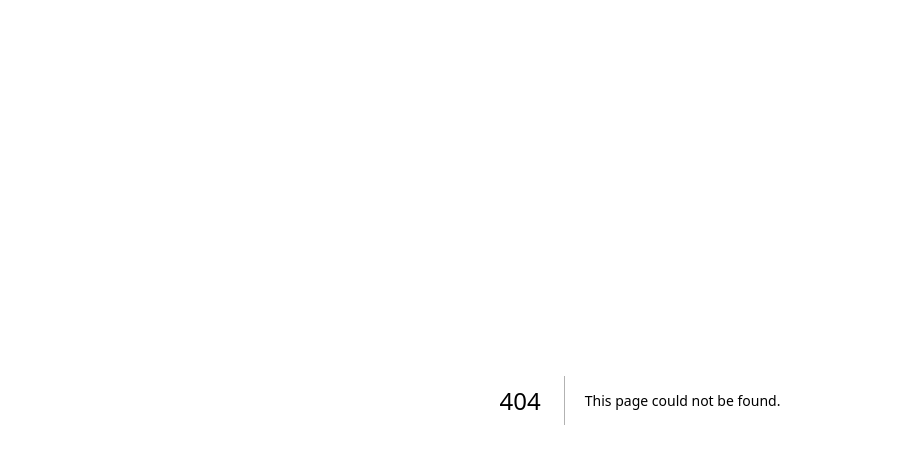
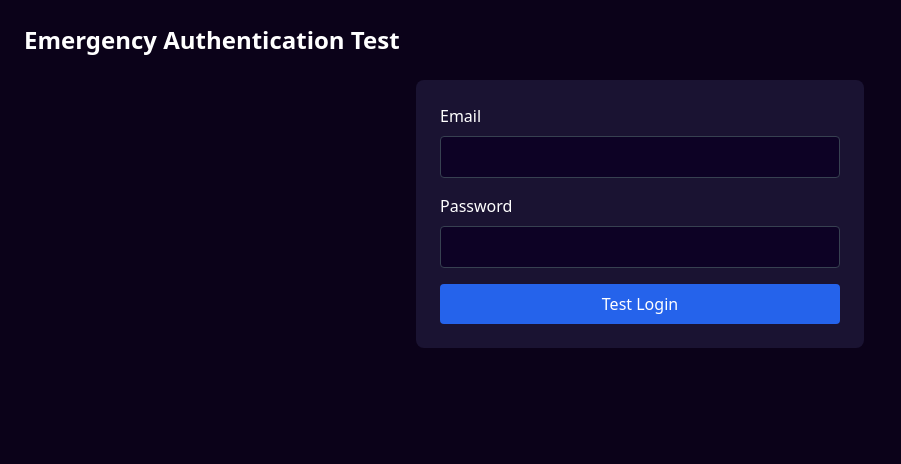
Before and after one commit to Crevista/Tiktok-affiliate-search, a Next.js app: page /test-auth in a window 1280 px wide. Before the commit this address had no page. Shown: the top 464 px of the page, without its empty margins (0-901 px from the left). Built offline with nearby package versions, Linux system fonts and the light colour scheme.

Commit message:
Create page.js

```diff
--- /dev/null
+++ b/app/test-auth/page.js
@@ -0,0 +1,78 @@
+"use client";
+
+import { useState } from 'react';
+import { signIn } from 'next-auth/react';
+import { useRouter } from 'next/navigation';
+
+export default function TestAuthPage() {
+  const [email, setEmail] = useState('');
+  const [password, setPassword] = useState('');
+  const [status, setStatus] = useState('');
+  const router = useRouter();
+
+  const handleSubmit = async (e) => {
+    e.preventDefault();
+    setStatus('Attempting login...');
+
+    try {
+      const result = await signIn('credentials', {
+        redirect: false,
+        email,
+        password,
+      });
+
+      setStatus(JSON.stringify(result, null, 2));
+
+      if (result.ok) {
+        setStatus('Login successful! Redirecting...');
+        setTimeout(() => router.push('/search'), 2000);
+      }
+    } catch (error) {
+      setStatus(`Error: ${error.message}`);
+    }
+  };
+
+  return (
+    <div className="min-h-screen bg-[#0B0219] text-white p-6">
+      <h1 className="text-2xl font-bold mb-6">Emergency Authentication Test</h1>
+
+      <form onSubmit={handleSubmit} className="max-w-md mx-auto bg-[#1A1332] p-6 rounded-lg">
+        <div className="mb-4">
+          <label className="block mb-2">Email</label>
+          <input
+            type="email"
+            value={email}
+            onChange={(e) => setEmail(e.target.value)}
+            className="w-full p-2 bg-[#0D0225] border border-gray-700 rounded"
+            required
+          />
+        </div>
+
+        <div className="mb-4">
+          <label className="block mb-2">Password</label>
+          <input
+            type="password"
+            value={password}
+            onChange={(e) => setPassword(e.target.value)}
+            className="w-full p-2 bg-[#0D0225] border border-gray-700 rounded"
+            required
+          />
+        </div>
+
+        <button
+          type="submit"
+          className="w-full py-2 bg-blue-600 rounded hover:bg-blue-700"
+        >
+          Test Login
+        </button>
+      </form>
+
+      {status && (
+        <div className="mt-6 p-4 bg-[#1A1332] rounded-lg">
+          <h2 className="text-xl mb-2">Status:</h2>
+          <pre className="whitespace-pre-wrap">{status}</pre>
+        </div>
+      )}
+    </div>
+  );
+}
```
